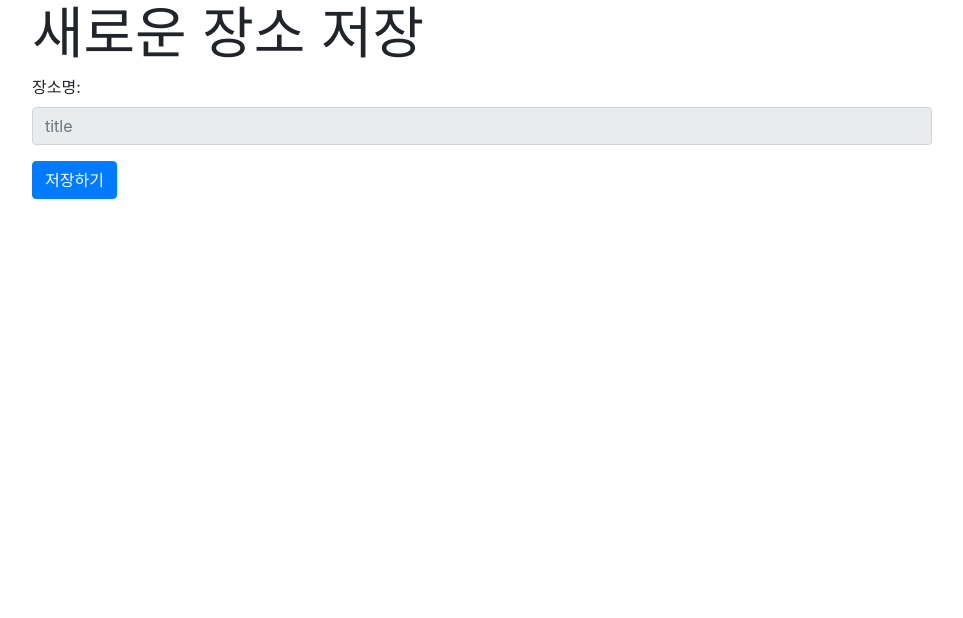
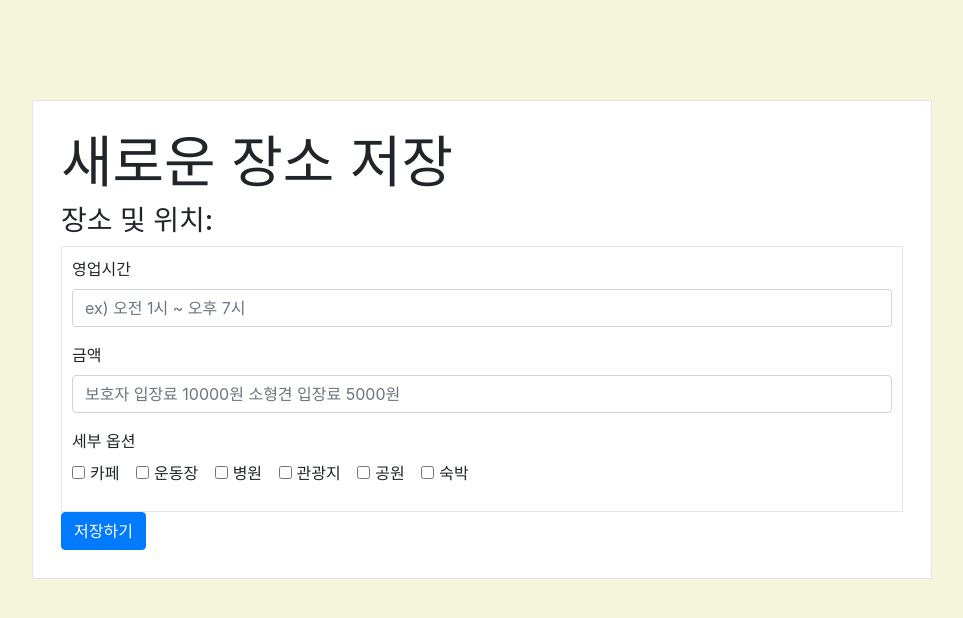
Before and after one commit to jenny87879/withdog, a Flask app: page /place_save in a window 1280 px wide. Shown: the top 618 px of the page, without its empty margins (158-1121 px from the left). Run offline with Flask 2, Linux system fonts and the light colour scheme; some libraries are stand-ins or nearby versions.

Commit message:
저장페이지 수정

```diff
--- a/templates/place_save.html
+++ b/templates/place_save.html
@@ -21,15 +21,33 @@
         $(document).ready(function() {
             const urlParams = new URLSearchParams(location.search);
             const title = urlParams.get('title');
-            $('#space-title').html(title);
+            $('#SearchWord').html(title);
         });
+
+
+
     </script>
 
     <style type="text/css">
 
         .wrap {
+            position: relative;
+            padding: 28px 28px 28px 28px;
+            border: 1px solid #e5e5e5;
+            background-color: #fff;
+
             width: 900px;
-                margin: auto;
+            margin: 100px auto;
+
+        }
+        .saveBox {
+            position: relative;
+            padding: 10px 10px 10px 10px;
+            border: 1px solid #e5e5e5;
+            background-color: #fff;
+
+
+
         }
         #map {
             width: 700px;
@@ -44,17 +62,57 @@
 
 
 </head>
-<body>
+
+<body style="background-color: #f5f5dc">
 
 <div class = "wrap">
     <h5 class="display-4">새로운 장소 저장</h5>
-        <fieldset disabled>
-            <div class="form-group" disabled>
-                <label for="disabledTextInput">장소명: <span id="space-title"></span></label>
-                <input type="text" id="disabledTextInput" class="form-control" placeholder=title>
+    <h3>장소 및 위치: <span id="SearchWord"></span></h3>
+
+    <div class = "saveBox">
+        <form>
+            <div class="form-group">
+                <label for="formGroupExampleInput">영업시간</label>
+                <input type="text" class="form-control" id="formGroupExampleInput" placeholder="ex) 오전 1시 ~ 오후 7시">
             </div>
-        </fieldset>
-        <button type="submit" class="btn btn-primary">저장하기</button>
+            <div class="form-group">
+                <label for="formGroupExampleInput2">금액</label>
+                <input type="text" class="form-control" id="formGroupExampleInput2" placeholder="보호자 입장료 10000원 소형견 입장료 5000원">
+            </div>
+            <div class="form-group">
+                <label for="formGroupExampleInput2">세부 옵션</label> <br>
+                <div class="form-check form-check-inline">
+                    <input class="form-check-input" type="checkbox" id="inlineCheckbox1" value="option1">
+                    <label class="form-check-label" for="inlineCheckbox1">카페</label>
+                </div>
+                <div class="form-check form-check-inline">
+                    <input class="form-check-input" type="checkbox" id="inlineCheckbox2" value="option2">
+                    <label class="form-check-label" for="inlineCheckbox2">운동장</label>
+                </div>
+                <div class="form-check form-check-inline">
+                    <input class="form-check-input" type="checkbox" id="inlineCheckbox2" value="option2">
+                    <label class="form-check-label" for="inlineCheckbox2">병원</label>
+                </div>
+                <div class="form-check form-check-inline">
+                    <input class="form-check-input" type="checkbox" id="inlineCheckbox2" value="option2">
+                    <label class="form-check-label" for="inlineCheckbox2">관광지</label>
+                </div>
+                <div class="form-check form-check-inline">
+                    <input class="form-check-input" type="checkbox" id="inlineCheckbox2" value="option2">
+                    <label class="form-check-label" for="inlineCheckbox2">공원</label>
+                </div>
+                <div class="form-check form-check-inline">
+                    <input class="form-check-input" type="checkbox" id="inlineCheckbox2" value="option2">
+                    <label class="form-check-label" for="inlineCheckbox2">숙박</label>
+                </div>
+
+            </div>
+        </form>
+
+
+
+        </div>
+    <button type="submit" class="btn btn-primary"  >저장하기</button>
 
 
 </div>
```
Also changed, not shown: templates/index.html (+9 -8 lines). Lines whose indentation alone changed are shown as unchanged.
